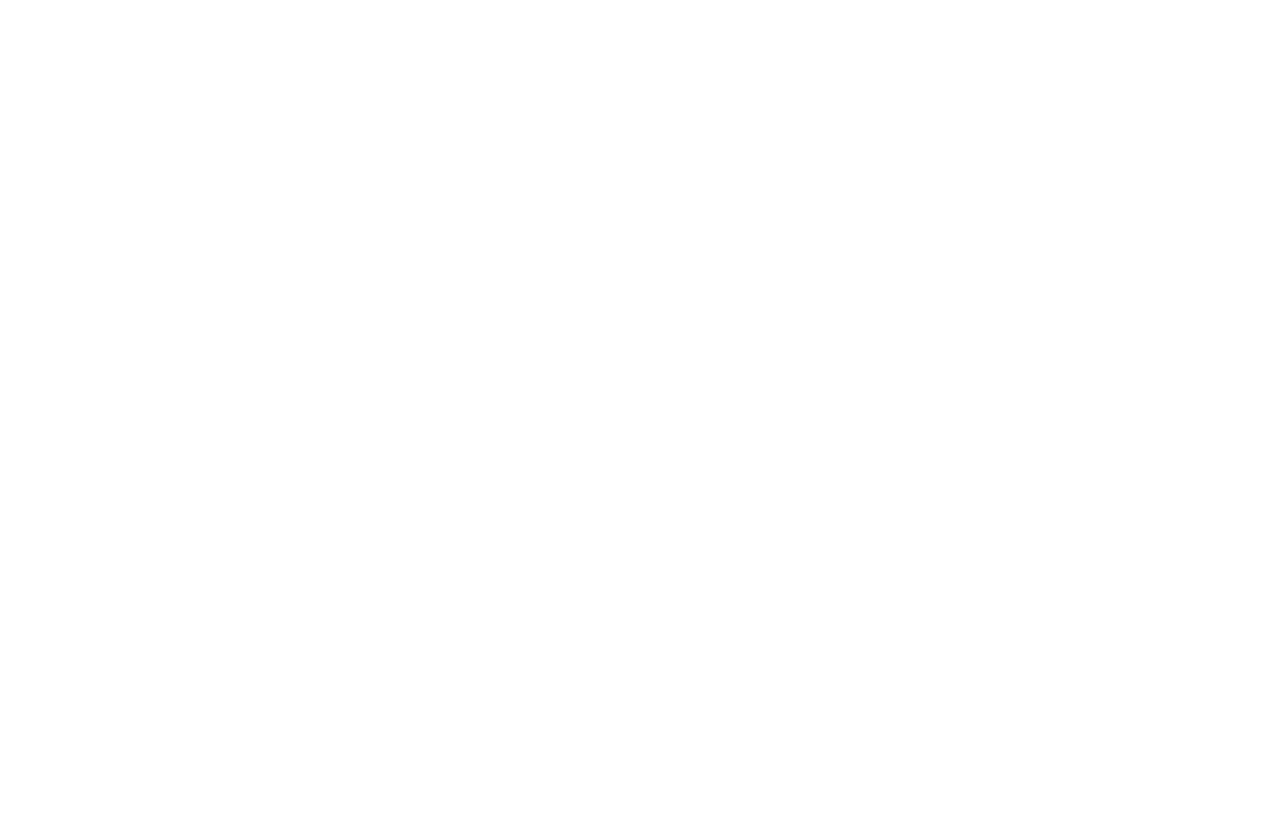
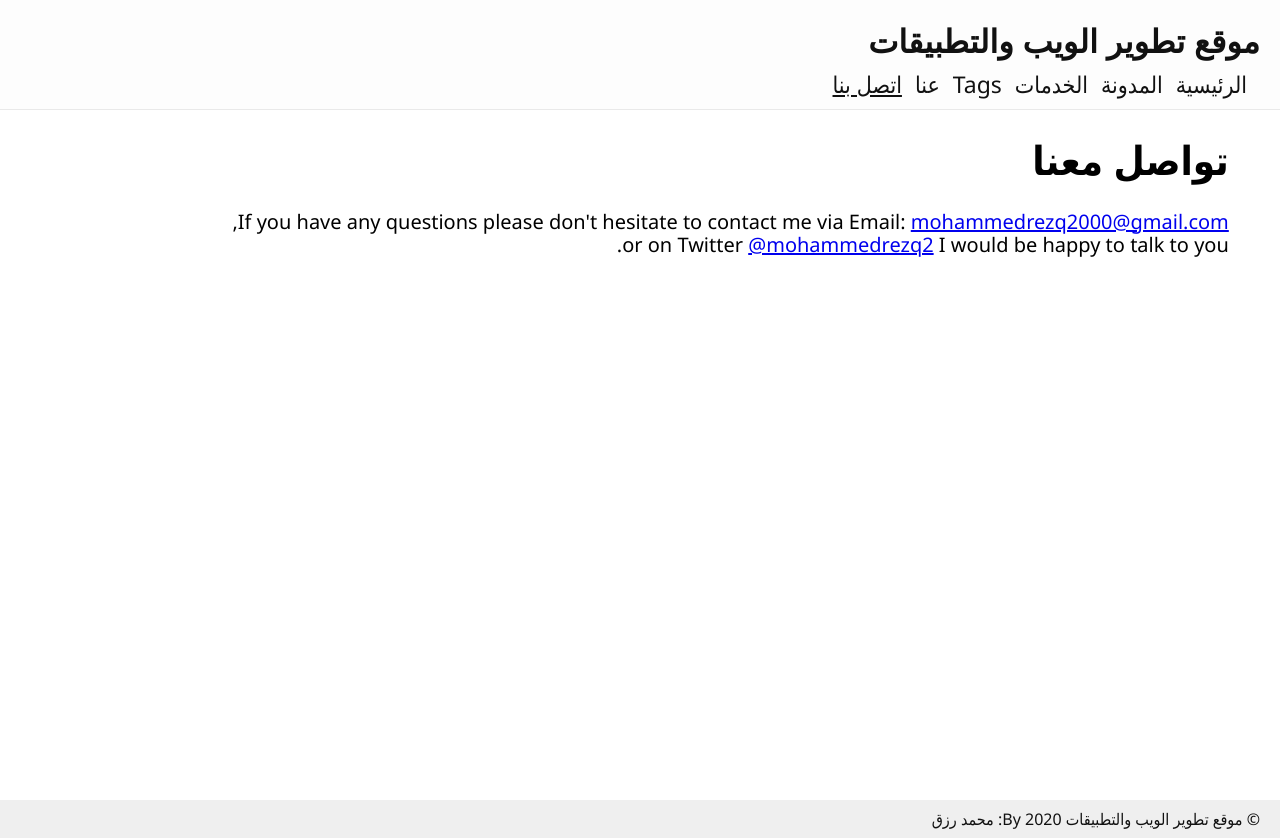
Before and after one commit to mohammedrezq/WODArabic, a Gatsby site: page /contact in a window 1280 px wide. Before the commit this address had no page. Before the commit the page ends 800 px from the top, so only its background shows below. Built offline with nearby package versions, Linux system fonts and the light colour scheme; Gatsby itself is replaced by a stand-in of ours.

Commit message:
configuring precaching

```diff
--- a/gatsby-config.js
+++ b/gatsby-config.js
@@ -32,7 +32,7 @@ module.exports = {
     {
       resolve: "gatsby-plugin-offline",
       options: {
-        precachePages: ['/*'],
+        precachePages: ['/static/', '/src/pages/*', '/src/components/*', '/src/images/*','/src/templates/*'],
       },
     },
     // "gatsby-transformer-remark",
--- a/src/components/Nav.js
+++ b/src/components/Nav.js
@@ -35,6 +35,12 @@ const Nav = () => {
           <li>
             <Link activeClassName={NavStyles.active} to="/tags">Tags</Link>
           </li>
+          <li>
+            <Link  activeClassName={NavStyles.active} to="/about">عنا</Link>
+          </li>
+          <li>
+            <Link  activeClassName={NavStyles.active} to="/contact">اتصل بنا</Link>
+          </li>
         </ul>
       </div>
     </nav>
--- /dev/null
+++ b/src/pages/contact.js
@@ -0,0 +1,129 @@
+import React from "react";
+
+import Layout from "../components/Layout";
+import SEO from "../components/SEO";
+// import contactStyles from "./contact.module.scss";
+
+const ContactPage = () => {
+  // const [Name, setName] = useState("");
+  // const [Email, setEmail] = useState("");
+  // const [Message, setMessage] = useState("");
+  // const [MessageNightWatch, setMessageNightWatch] = useState("");
+
+  // const nameState = (e) => {
+  //   setName(e.currentTarget.value);
+  // };
+
+  // const emailState = (e) => {
+  //   setEmail(e.currentTarget.value);
+  // };
+  // const messageState = (e) => {
+  //   setMessage(e.currentTarget.value);
+  // };
+
+  // const messageNightWatchState = (e) => {
+  //   setMessageNightWatch(e.currentTarget.value);
+  // };
+
+  // const clearFields = () => {
+  //  if (window.confirm("Are you sure you want to reset all the fields?")) {
+  //     setMessage("")
+  //   setName("");
+  //   setEmail("");
+  //   }
+
+  // }
+
+  return (
+    <>
+      <SEO title="تواصل معنا" />
+      <Layout>
+        <div className="outer">
+          <h1>تواصل معنا</h1>
+          <div>
+            <p>
+              If you have any questions please don't hesitate to contact me via
+              Email:{" "}
+              <a href="mailto:mohammedrezq2000@gmail.com">
+                mohammedrezq2000@gmail.com
+              </a>
+              , <br />
+              or on Twitter{" "}
+              <a href="https://www.twitter.com/mohammedrezq2">
+                @mohammedrezq2
+              </a>{" "}
+              I would be happy to talk to you.
+            </p>
+          </div>
+
+          {/*<form
+            name="contect-form"
+            method="post"
+            action="/success"
+            data-netlify="true"
+            onSubmit="submit"
+          >
+            <fieldset>
+              <legend>Contact Form</legend>
+              <div>
+                <label htmlFor="name">
+                  <span>الاسم</span>
+                  <input
+                    type="text"
+                    name="name"
+                    placeholder="الاسم"
+                    className={contactStyles.contactName}
+                    id="name"
+                    value={Name}
+                    onChange={nameState}
+                  />
+                </label>
+              </div>
+              <div>
+                <label htmlFor="email">
+                  <span>الإيميل</span>
+                  <input
+                    type="email"
+                    name="email"
+                    placeholder="الإيميل"
+                    className={contactStyles.contactEmail}
+                    id="email"
+                    value={Email}
+                    onChange={emailState}
+                  />
+                </label>
+              </div>
+              <div>
+                <label htmlFor="message">
+                  <textarea
+                    rows="5"
+                    type="text"
+                    name="message"
+                    id="message"
+                    className={contactStyles.messageTextArea}
+                    placeholder="اكتب رسالتك هنا ..."
+                    value={Message}
+                    onChange={messageState}
+                  />
+                </label>
+              </div>
+              <input
+                type="hidden"
+                name="orderNightWatch"
+                id="orderNightWatch"
+                className={contactStyles.orderNightWatch}
+                value={MessageNightWatch}
+                onChange={messageNightWatchState}
+              />
+              <button type="submit">ارسل</button>
+              <input type="reset" value="امسح" onClick={clearFields} />
+            </fieldset>
+          </form>
+           */}
+        </div>
+      </Layout>
+    </>
+  );
+};
+
+export default ContactPage;
```
Also changed, not shown: src/pages/about.js (added, +18 -0 lines).
